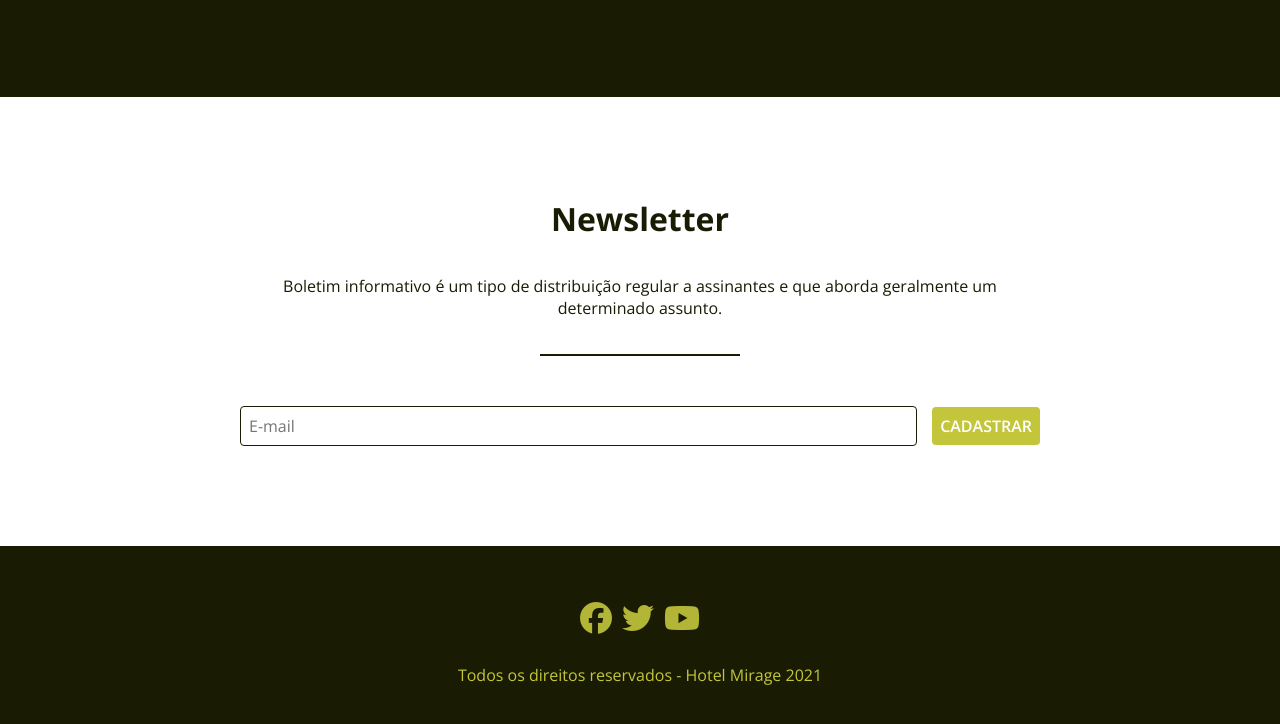
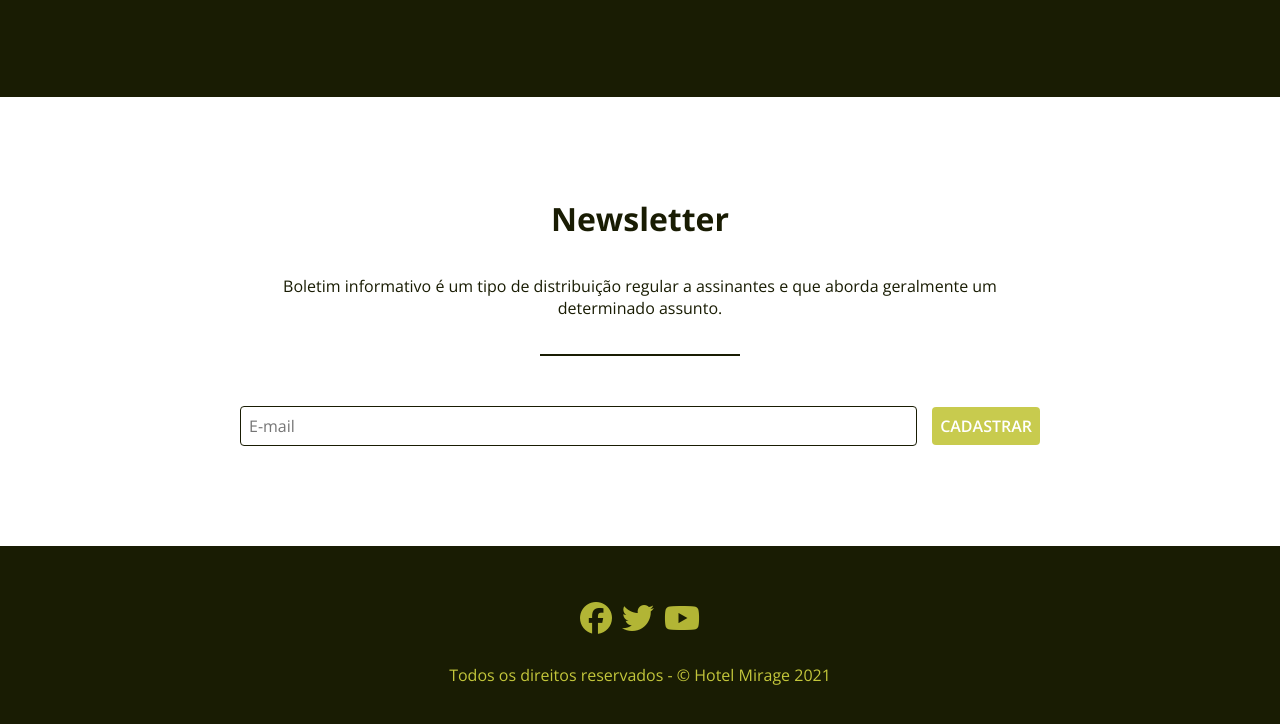
Before and after one commit to tallisson/hotel, a plain HTML site: page index.html in a window 1280 px wide. Shown: the part 2441-3165 px from the top of the page. Drawn offline with nearby package versions, Linux system fonts and the light colour scheme; files whose address does not match are found by name.

Commit message:
Adicionando &cpopy; ao footer

```diff
--- a/css/styles.css
+++ b/css/styles.css
@@ -266,6 +266,10 @@ header nav ul li:last-child {
   text-transform: uppercase;
   border-radius: 4px;
   cursor: pointer;
+  opacity: 0.9;
+}
+.newsletter form button:hover {
+  opacity: 1;
 }
 @media (max-width: 700px) {
   .newsletter form input {
--- a/index.html
+++ b/index.html
@@ -135,7 +135,7 @@
       </li>
     </ul>
 
-    <p>Todos os direitos reservados - Hotel Mirage 2021</p>
+    <p>Todos os direitos reservados - &copy; Hotel Mirage 2021</p>
   </footer>
 
 </body>
```
